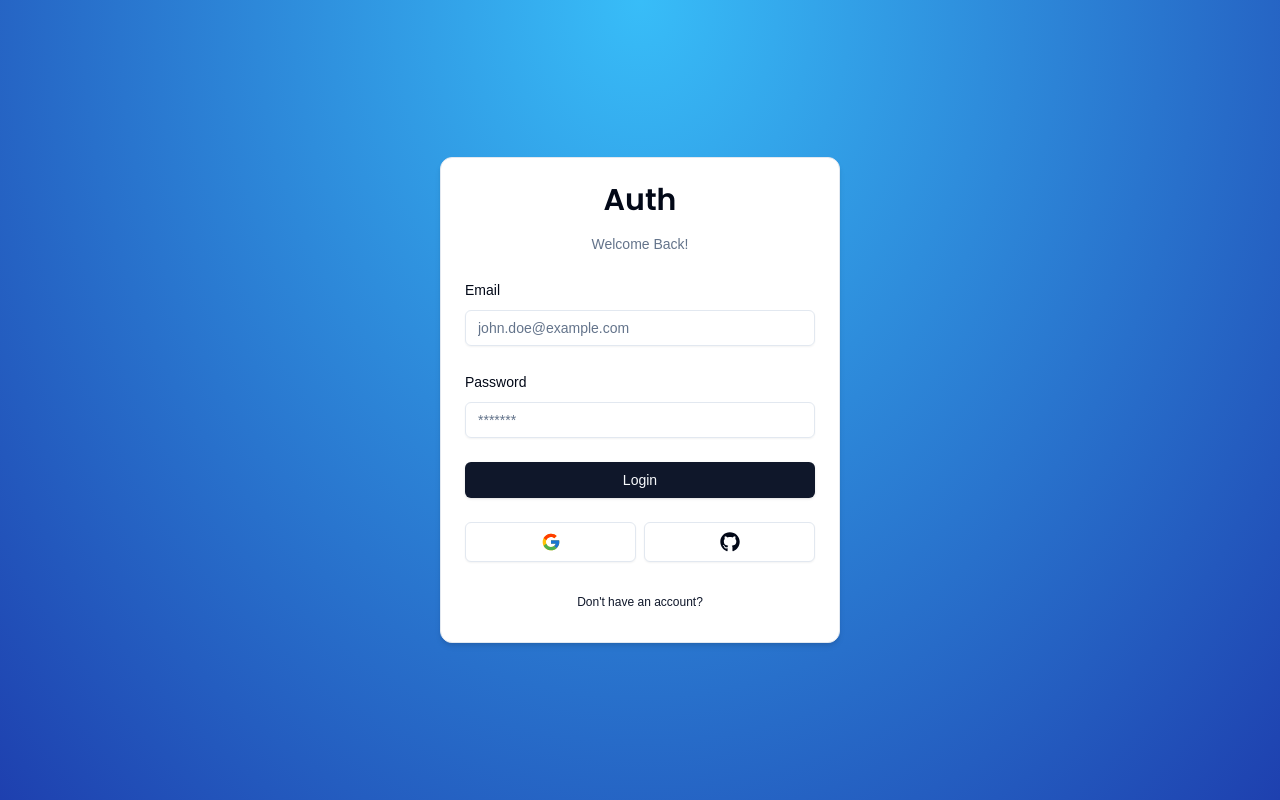
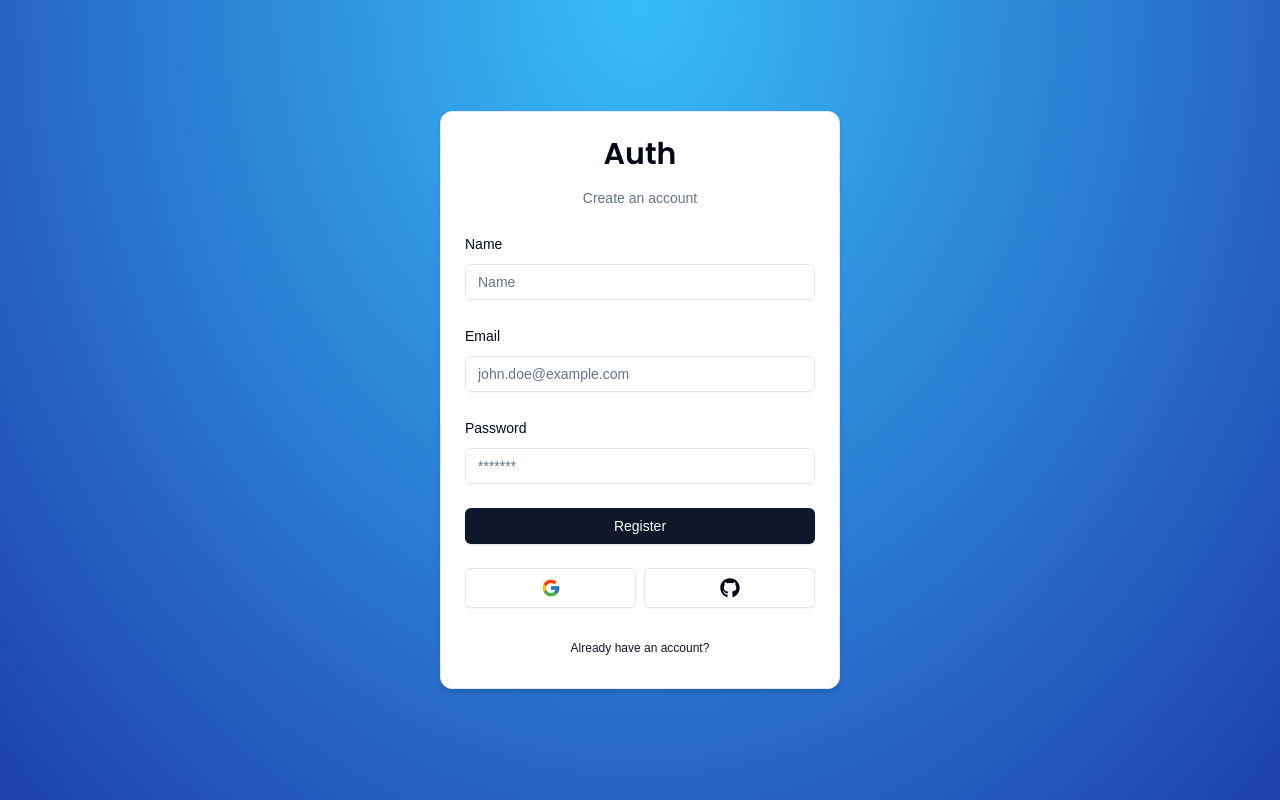
Before and after one commit to SBMcodes/next_auth_pract, a Next.js app: page /auth/register in a window 1280 px wide. Built offline with nearby package versions, Linux system fonts and the light colour scheme.

Commit message:
Register Form & Server action

```diff
--- /dev/null
+++ b/actions/register.ts
@@ -0,0 +1,13 @@
+"use server";
+
+import { RegisterSchema } from "@/schemas";
+import { z } from "zod";
+
+export const register = async (values: z.infer<typeof RegisterSchema>) => {
+  const validateFields = RegisterSchema.safeParse(values);
+  if (!validateFields.success) {
+    return { error: "Invalid Fields" };
+  }
+
+  return { success: "Email sent!" };
+};
--- a/app/auth/register/page.tsx
+++ b/app/auth/register/page.tsx
@@ -1,12 +1,12 @@
-import LoginForm from "@/components/auth/LoginForm";
+import RegisterForm from "@/components/auth/RegisterForm";
 import React from "react";
 
-const LoginPage = () => {
+const RegisterPage = () => {
   return (
     <div>
-      <LoginForm></LoginForm>
+      <RegisterForm></RegisterForm>
     </div>
   );
 };
 
-export default LoginPage;
+export default RegisterPage;
--- /dev/null
+++ b/components/auth/RegisterForm.tsx
@@ -0,0 +1,129 @@
+"use client";
+
+import React, { useState, useTransition } from "react";
+import CardWrapper from "./CardWrapper";
+import { useForm } from "react-hook-form";
+import { zodResolver } from "@hookform/resolvers/zod";
+
+import * as z from "zod";
+import { RegisterSchema } from "@/schemas";
+
+import {
+  Form,
+  FormControl,
+  FormItem,
+  FormLabel,
+  FormField,
+  FormMessage,
+} from "@/components/ui/form";
+import { Input } from "../ui/input";
+import { Button } from "../ui/button";
+import FormError from "../FormError";
+import FormSuccess from "../FormSuccess";
+import { register } from "@/actions/register";
+
+const RegisterForm = () => {
+  const [isPending, startTransition] = useTransition();
+
+  const [error, setError] = useState<string | undefined>("");
+  const [success, setSuccess] = useState<string | undefined>("");
+
+  const form = useForm<z.infer<typeof RegisterSchema>>({
+    resolver: zodResolver(RegisterSchema),
+    defaultValues: {
+      name: "",
+      email: "",
+      password: "",
+    },
+  });
+
+  const onSubmit = (values: z.infer<typeof RegisterSchema>) => {
+    setError("");
+    setSuccess("");
+    startTransition(() => {
+      register(values).then((data) => {
+        setError(data.error);
+        setSuccess(data.success);
+      });
+    });
+  };
+
+  return (
+    <CardWrapper
+      headerLabel="Create an account"
+      backButtonLabel="Already have an account?"
+      backButtonHref="/auth/login"
+      showSocial
+    >
+      <Form {...form}>
+        <form onSubmit={form.handleSubmit(onSubmit)} className="space-y-6">
+          <FormField
+            control={form.control}
+            name="name"
+            render={({ field }) => (
+              <FormItem>
+                <FormLabel>Name</FormLabel>
+                <FormControl>
+                  <Input
+                    disabled={isPending}
+                    {...field}
+                    placeholder="Name"
+                    type="text"
+                  />
+                </FormControl>
+                <FormMessage />
+              </FormItem>
+            )}
+          />
+
+          <FormField
+            control={form.control}
+            name="email"
+            render={({ field }) => (
+              <FormItem>
+                <FormLabel>Email</FormLabel>
+                <FormControl>
+                  <Input
+                    disabled={isPending}
+                    {...field}
+                    placeholder="john.doe@example.com"
+                    type="email"
+                  />
+                </FormControl>
+                <FormMessage />
+              </FormItem>
+            )}
+          />
+
+          <FormField
+            control={form.control}
+            name="password"
+            render={({ field }) => (
+              <FormItem>
+                <FormLabel>Password</FormLabel>
+                <FormControl>
+                  <Input
+                    disabled={isPending}
+                    {...field}
+                    placeholder="*******"
+                    type="password"
+                  />
+                </FormControl>
+                <FormMessage />
+              </FormItem>
+            )}
+          />
+
+          <FormError message={error} />
+          <FormSuccess message={success} />
+
+          <Button disabled={isPending} type="submit" className="w-full ">
+            Register
+          </Button>
+        </form>
+      </Form>
+    </CardWrapper>
+  );
+};
+
+export default RegisterForm;
```
